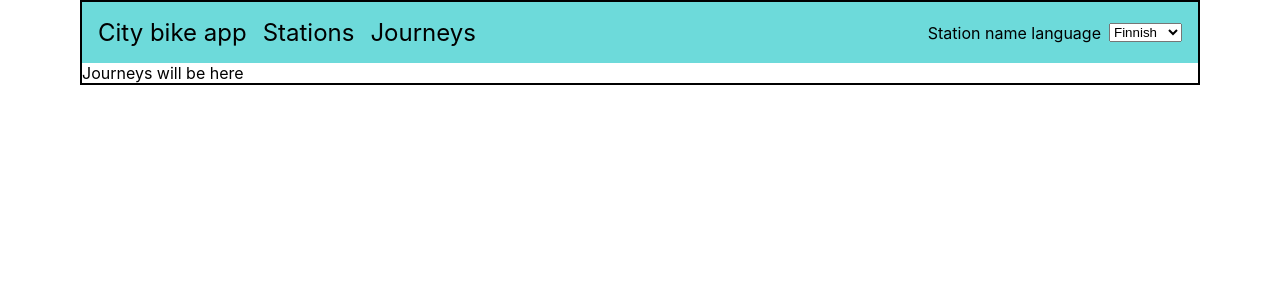
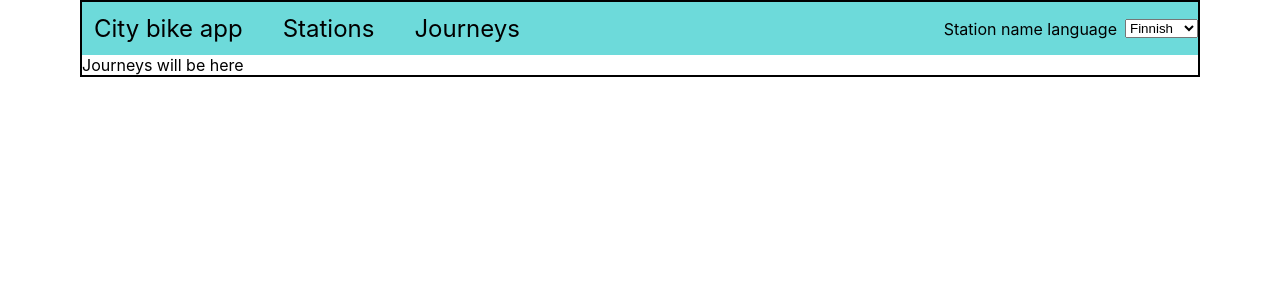
Before and after one commit to mikkohyy/city-bike-app, a React (Create React App) app in the folder client/: page /journeys in a window 1280 px wide. Shown: the top 300 px of the page. Built offline with nearby package versions, Linux system fonts and the light colour scheme.

Commit message:
add selecting button changes its background color

```diff
--- a/client/src/components/ControlBar/NavigationButton.tsx
+++ b/client/src/components/ControlBar/NavigationButton.tsx
@@ -4,17 +4,36 @@ import { Link } from 'react-router-dom'
 interface LinkButtonProps {
   linkTo: string
   text: string
+  setView(viewName: string): void
+  isSelected: boolean
 }
 
-const LinkButton = styled(Link)`
+const LinkButton = styled(Link)<{ $isSelected: boolean }>`
   ${(props) => props.theme.components.buttons.controlBarButton.basic}
+  background: ${(props) =>
+    props.$isSelected
+      ? props.theme.palette.selected
+      : props.theme.palette.dark};
   :hover {
     ${(props) => props.theme.components.buttons.controlBarButton.hovered}
   }
 `
 
-const NavigationButton = ({ linkTo, text }: LinkButtonProps) => {
-  return <LinkButton to={linkTo}>{text}</LinkButton>
+const NavigationButton = ({
+  linkTo,
+  text,
+  isSelected,
+  setView,
+}: LinkButtonProps) => {
+  const clickHandler = () => {
+    setView(text)
+  }
+
+  return (
+    <LinkButton to={linkTo} $isSelected={isSelected} onClick={clickHandler}>
+      {text}
+    </LinkButton>
+  )
 }
 
 export default NavigationButton
--- a/client/src/components/ControlBar/index.tsx
+++ b/client/src/components/ControlBar/index.tsx
@@ -1,3 +1,4 @@
+import { useState } from 'react'
 import styled from 'styled-components'
 import LanguageSelector from '../LanguageSelector'
 import NavigationButton from './NavigationButton'
@@ -11,12 +12,35 @@ const ButtonsContainer = styled.div`
 `
 
 const ControlBar = () => {
+  const [selectedView, setSelectedView] = useState<string | undefined>(
+    undefined
+  )
+
+  const setView = (viewName: string) => {
+    setSelectedView(viewName)
+  }
+
   return (
     <ControlBarContainer>
       <ButtonsContainer>
-        <NavigationButton linkTo='/' text='City bike app' />
-        <NavigationButton linkTo='/stations' text='Stations' />
-        <NavigationButton linkTo='/journeys' text='Journeys' />
+        <NavigationButton
+          linkTo='/'
+          text='City bike app'
+          isSelected={false}
+          setView={setView}
+        />
+        <NavigationButton
+          linkTo='/stations'
+          text='Stations'
+          isSelected={selectedView === 'Stations'}
+          setView={setView}
+        />
+        <NavigationButton
+          linkTo='/journeys'
+          text='Journeys'
+          isSelected={selectedView === 'Journeys'}
+          setView={setView}
+        />
       </ButtonsContainer>
       <LanguageSelector />
     </ControlBarContainer>
--- a/client/src/theme.ts
+++ b/client/src/theme.ts
@@ -3,6 +3,7 @@ const palette = {
   darker: '#408080',
   dark: '#6ddada',
   light: '#ffffff',
+  selected: '#ffffff',
 }
 
 const generalProperties = {
@@ -19,7 +20,6 @@ const containers = {
     main: {
       display: 'flex',
       background: palette.dark,
-      padding: '1em',
       justifyContent: 'space-between',
     },
     buttons: {
@@ -36,6 +36,7 @@ const buttons = {
       textDecoration: 'none',
       fontSize: '1.5em',
       color: palette.darkest,
+      padding: '0.5em 0.5em 0.5em 0.5em',
     },
     hovered: {
       color: palette.darker,
```
Also changed, not shown: 1 other file (tests, documents, lock files or other folders).
